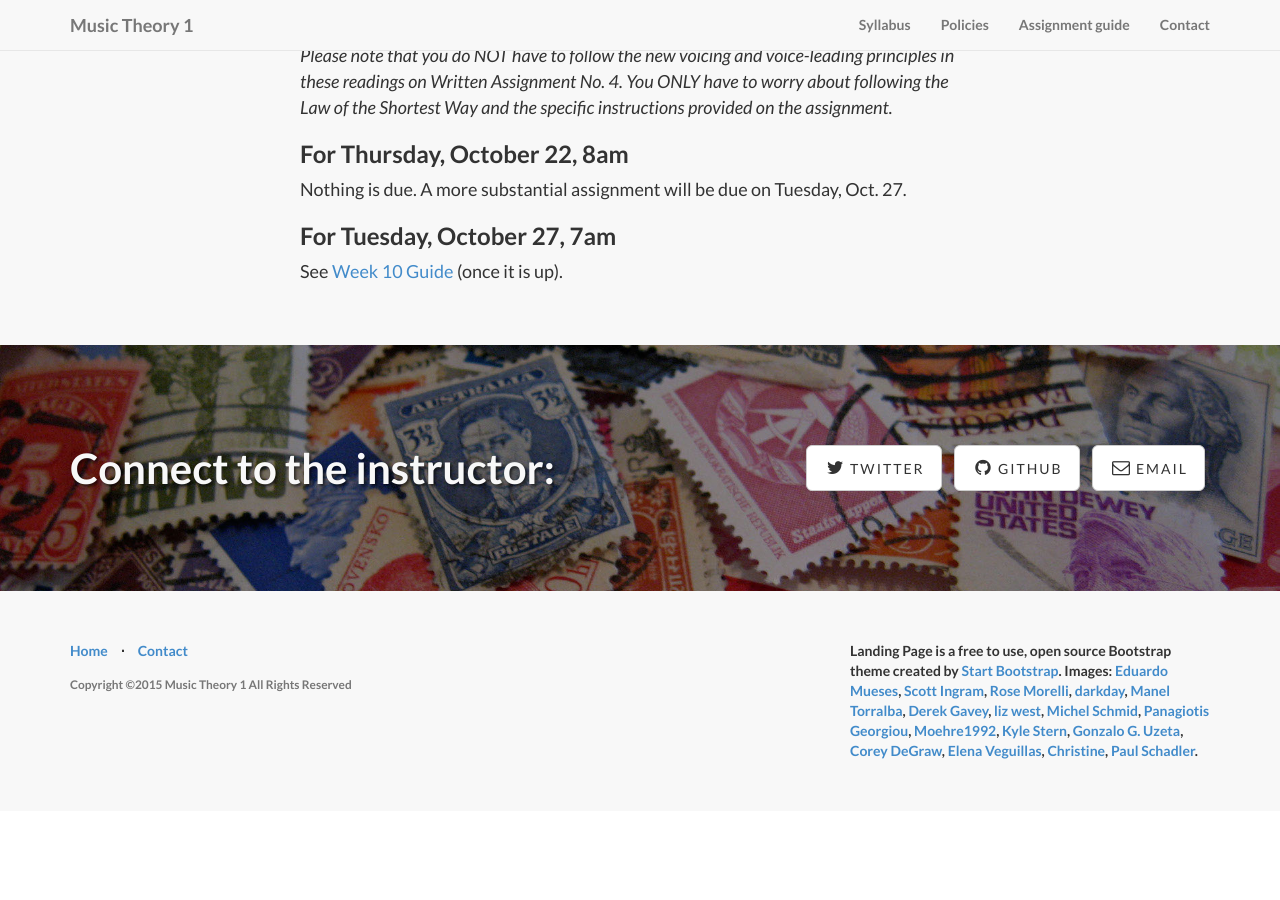
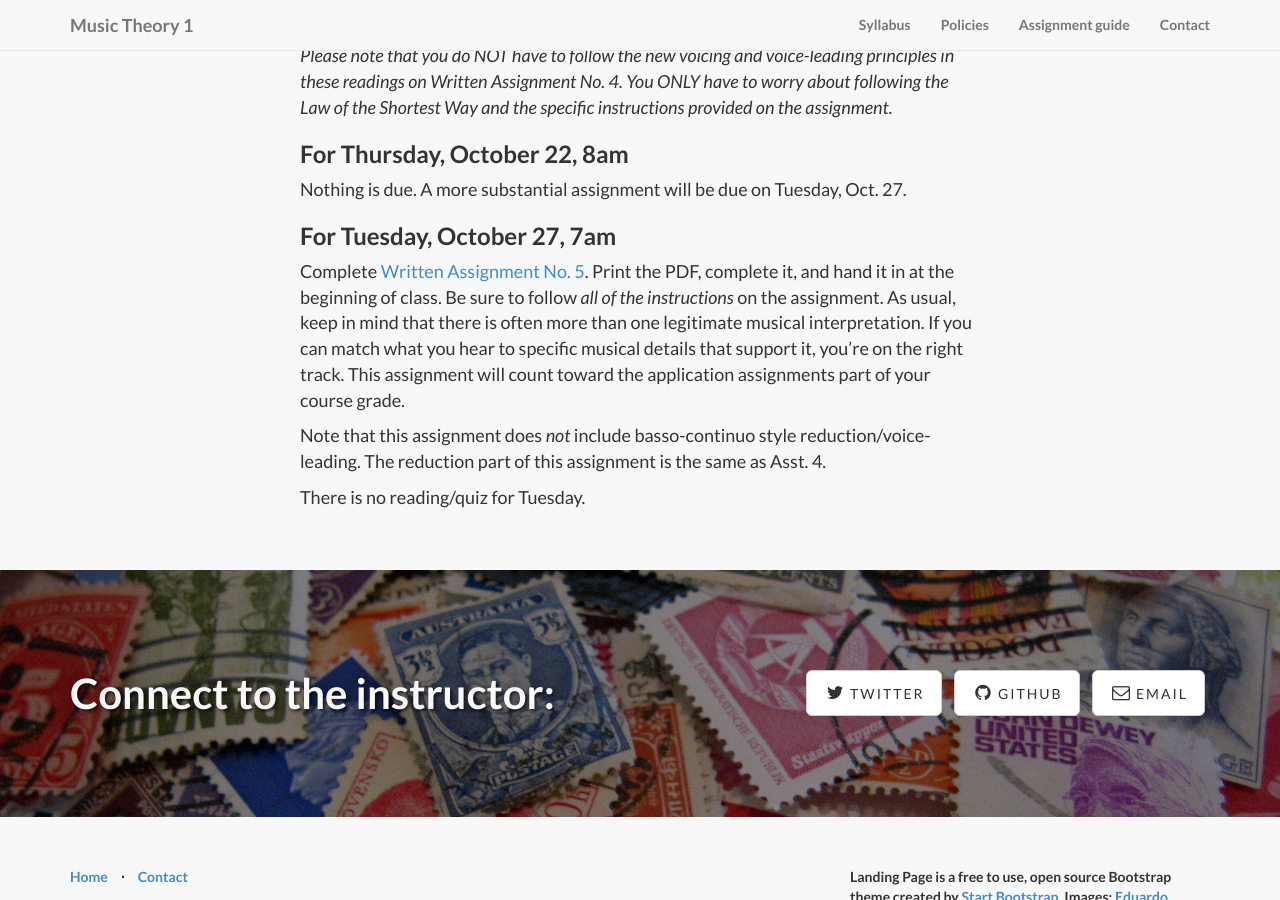
Before and after one commit to kshaffer/theory1, a Jekyll site: the page built from week9.md, in a window 1280 px wide and 900 px high, scrolled down 1781 px. Built offline with Jekyll 4.4.1, drawn with Linux system fonts in a browser that asks for light colours; nearby versions of some CDN libraries; library files that are not in the unit come from our copies; before the commit the page ends 2592 px from its top, so only the background shows below that.

Commit message:
Writing assignment 5

```diff
--- a/week9.md
+++ b/week9.md
@@ -48,4 +48,8 @@ Nothing is due. A more substantial assignment will be due on Tuesday, Oct. 27.
 
 ### For Tuesday, October 27, 7am
 
-See [Week 10 Guide](/week10/) (once it is up).
+Complete [Written Assignment No. 5]({{ site.url }}/media/WritingAssignment5.pdf). Print the PDF, complete it, and hand it in at the beginning of class. Be sure to follow *all of the instructions* on the assignment. As usual, keep in mind that there is often more than one legitimate musical interpretation. If you can match what you hear to specific musical details that support it, you're on the right track. This assignment will count toward the application assignments part of your course grade.
+
+Note that this assignment does *not* include basso-continuo style reduction/voice-leading. The reduction part of this assignment is the same as Asst. 4.
+
+There is no reading/quiz for Tuesday.
```
Also changed, not shown: 1 other file.
